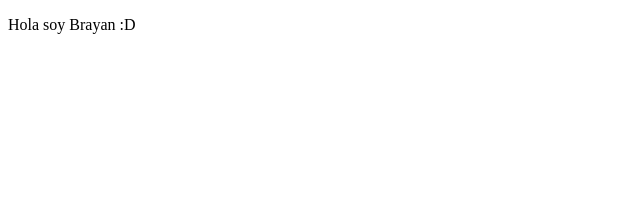
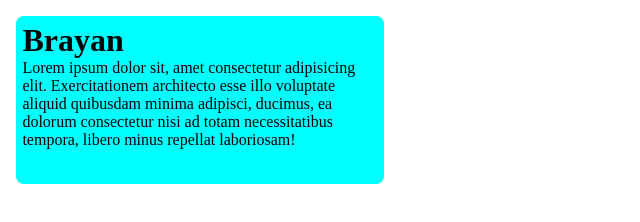
Before and after one commit to ByteBuster-L/practicas, a plain HTML site: page brayan.html in a window 1280 px wide. Shown: the whole page, without its empty margins (0-640 px from the left). Drawn offline with Linux system fonts and the light colour scheme.

Commit message:
ejercicios con modelo de cajas clase 3 practicas

```diff
--- /dev/null
+++ b/brayan.css
@@ -0,0 +1,18 @@
+*{
+    margin: 0;
+    padding: 0;
+    box-sizing: border-box;
+}
+
+.padre{
+    display: flex;
+    width: 400px;
+    height: 200px;
+}
+
+.hijo{
+    background-color: aqua;
+    padding: 0.4rem;
+    margin: 1rem;
+    border-radius: 0.5rem;
+}
--- a/brayan.html
+++ b/brayan.html
@@ -4,8 +4,14 @@
     <meta charset="UTF-8">
     <meta name="viewport" content="width=device-width, initial-scale=1.0">
     <title>Document</title>
+    <link rel="stylesheet" href="brayan.css">
 </head>
 <body>
-    <p>Hola soy Brayan :D</p>
+    <div class="padre">
+        <div class="hijo">
+            <h1>Brayan</h1>
+            <p>Lorem ipsum dolor sit, amet consectetur adipisicing elit. Exercitationem architecto esse illo voluptate aliquid quibusdam minima adipisci, ducimus, ea dolorum consectetur nisi ad totam necessitatibus tempora, libero minus repellat laboriosam!</p>
+        </div>
+    </div>
 </body>
 </html>
```
